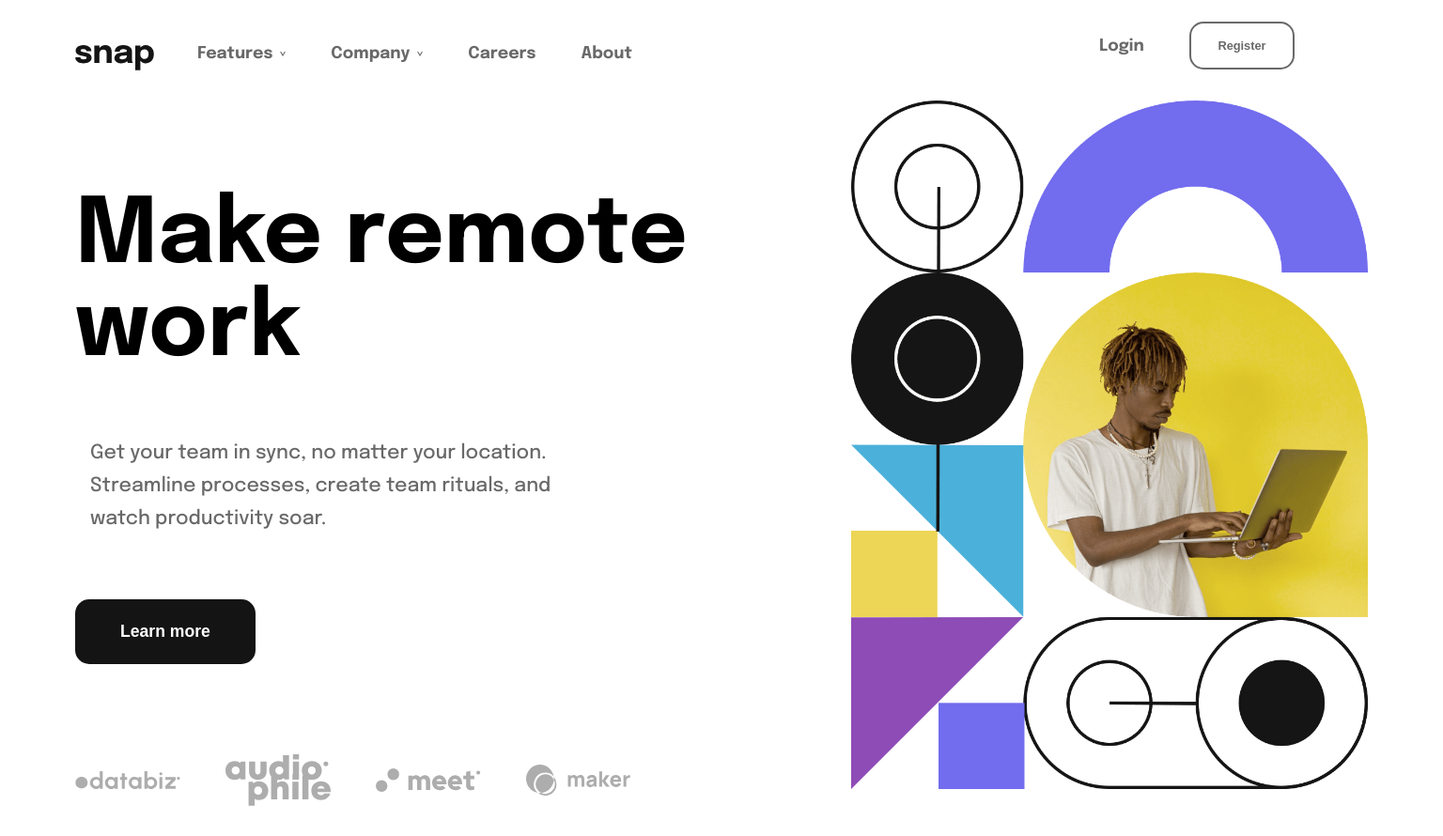
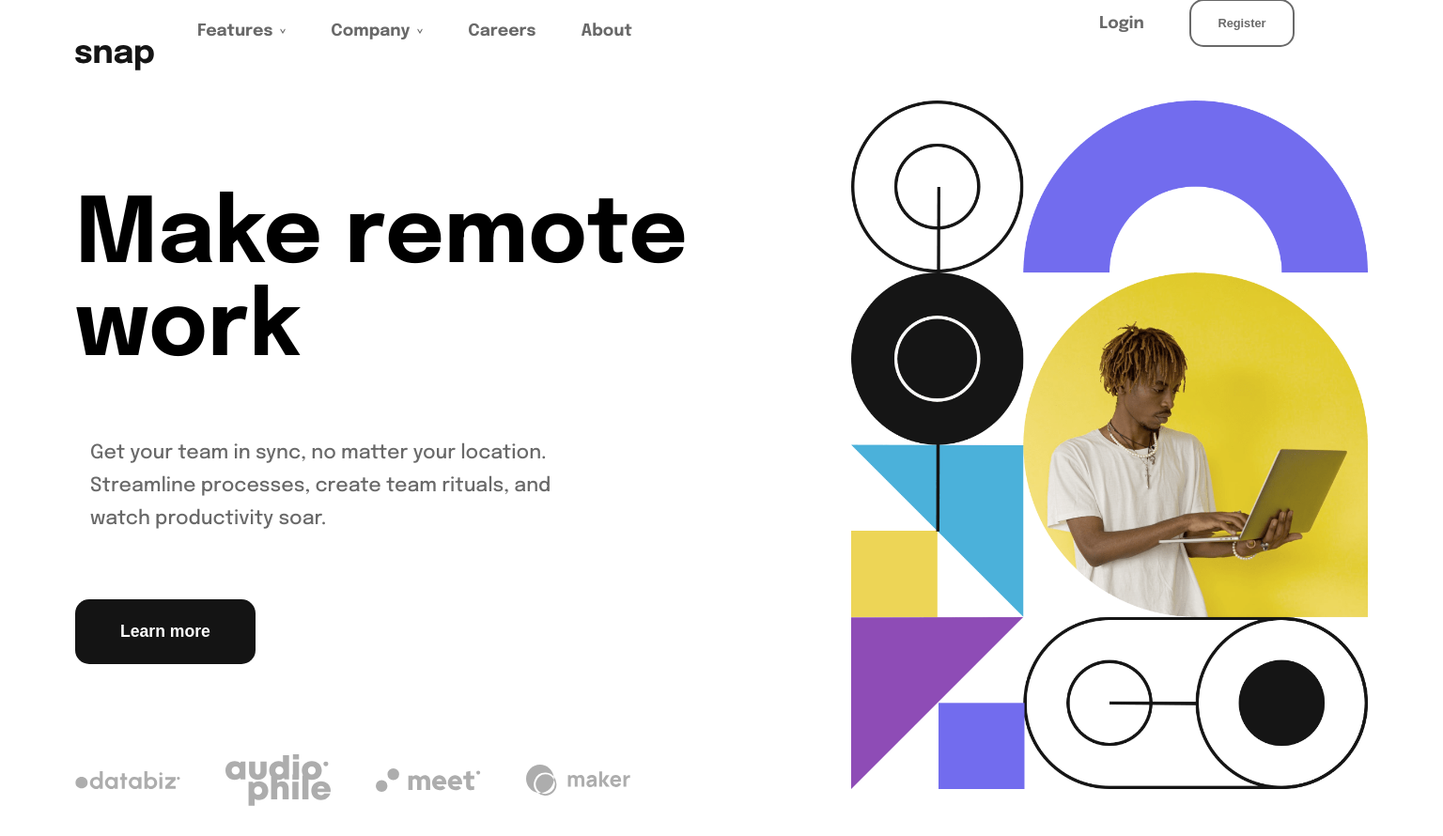
Before and after one commit to adarsh78/intro-section-with-dropdown-navigation, a plain HTML site: page index.html in a window 1536 px wide. Shown: the whole page at 94% size. Drawn offline with Linux system fonts and the light colour scheme.

Commit message:
css updated

```diff
--- a/styles.css
+++ b/styles.css
@@ -179,13 +179,13 @@ h4:hover{
     }
 
   .menu{
-    margin-top: 0;
     display: flex;
     align-items: center;
     position: absolute;
     bottom: 50.5rem;
     left: 5rem;
     gap: 3rem;
+    margin-bottom: 1.5rem;
   }
 
   .login{
```
